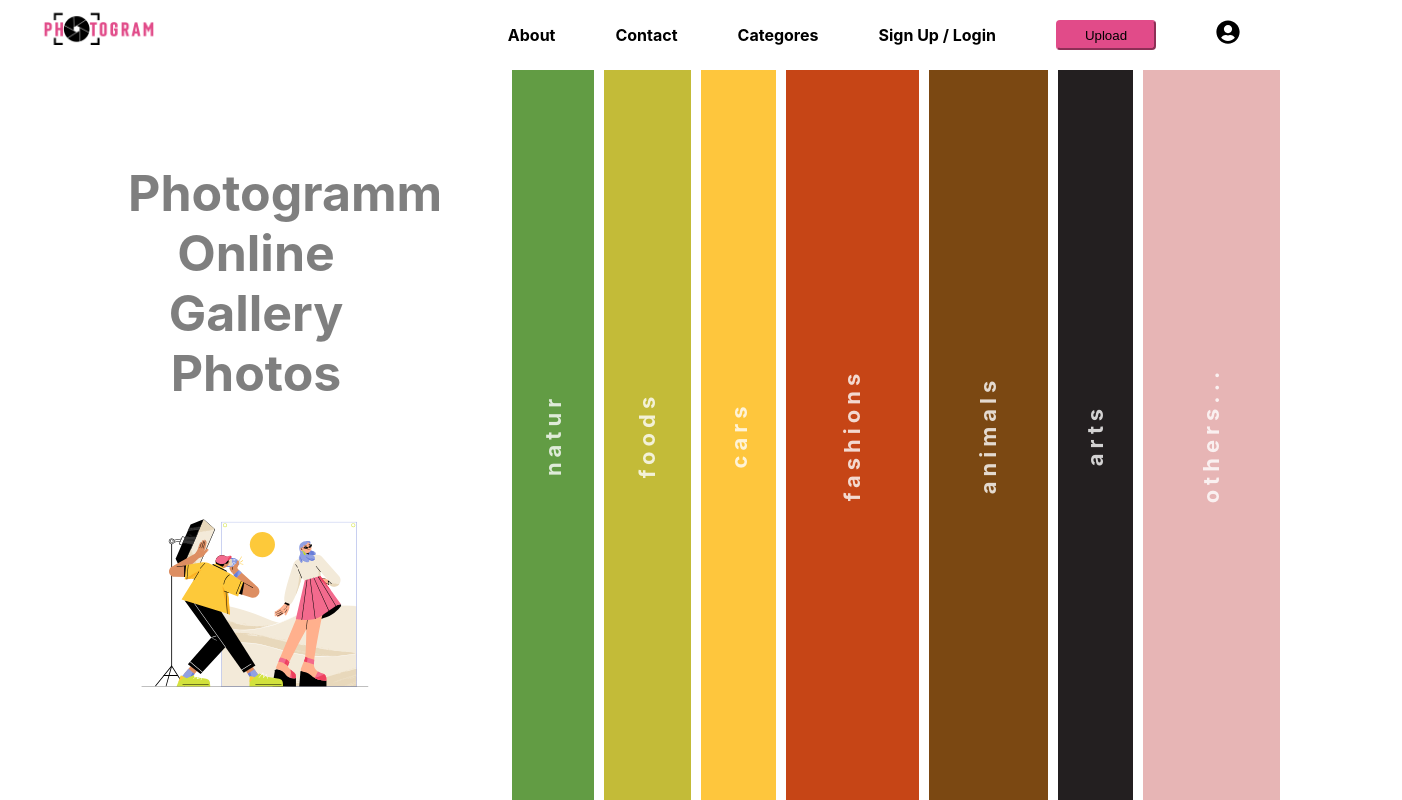
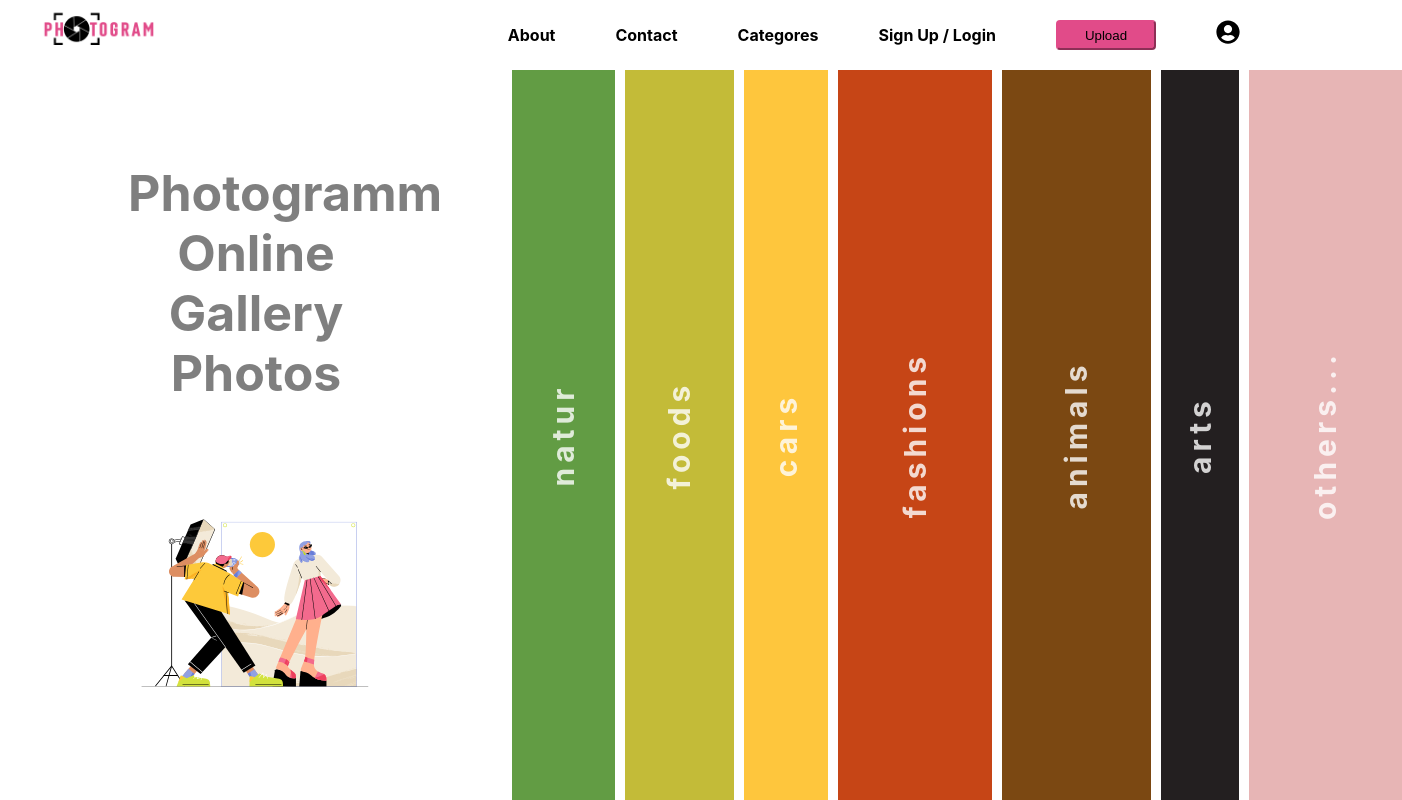
Before and after one commit to Our-Final-Project-DCI/frontend, a React (Create React App) app: page /category in a window 1280 px wide. Shown: the whole page, 1402 px wide, since content can reach past the window. Built offline with nearby package versions, Linux system fonts and the light colour scheme.

Commit message:
changed font-size p element in categorie component

```diff
--- a/src/routes/category/index.scss
+++ b/src/routes/category/index.scss
@@ -46,7 +46,7 @@
 
             > p{
                 transform: rotate(-90deg);
-                font-size: 22px;
+                font-size: 30px;
                 font-weight: bold;
                 letter-spacing: 5px;
             }
```
